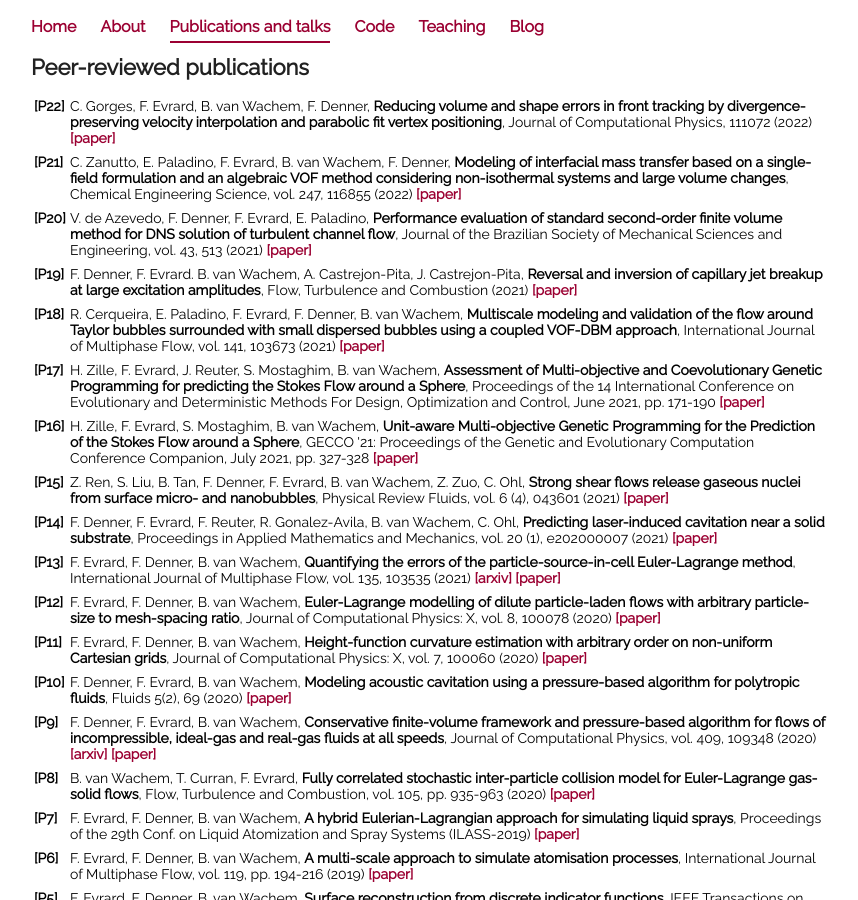
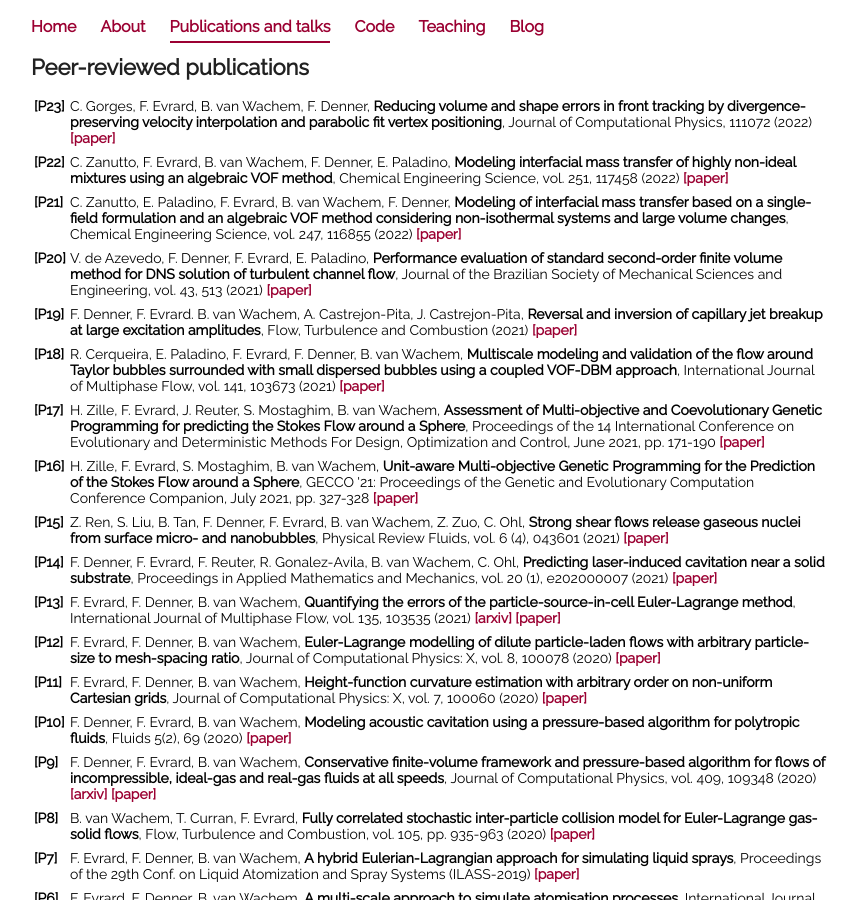
Before and after one commit to fabienevrard/fabienevrard.github.io, a Jekyll site: the page built from publications/index.html, in a window 1280 px wide and 900 px high. Shown: the whole window, without its empty margins (209-1067 px from the left). Built offline with Jekyll 4.4.1, drawn with Linux system fonts in a browser that asks for light colours.

Commit message:
Update index.html

```diff
--- a/publications/index.html
+++ b/publications/index.html
@@ -9,8 +9,13 @@ title: Publications and talks
 		 <col width=4%>
 		 <col width=95%>
 		 <tr>
-		 	 <td><b>[P22]</b></td>
+		 	 <td><b>[P23]</b></td>
 			 <td>C. Gorges, F. Evrard, B. van Wachem, F. Denner, <b>Reducing volume and shape errors in front tracking by divergence-preserving velocity interpolation and parabolic fit vertex positioning</b>, Journal of Computational Physics, 111072 (2022) <b><a href="https://doi.org/10.1016/j.jcp.2022.111072">[paper]</a></b></td>
+		 </tr>
+		 <tr><td></td><td></td></tr>
+		 <tr>
+		 	<td><b>[P22]</b></td>
+			 <td>C. Zanutto, F. Evrard, B. van Wachem, F. Denner, E. Paladino, <b>Modeling interfacial mass transfer of highly non-ideal mixtures using an algebraic VOF method</b>, Chemical Engineering Science, vol. 251, 117458 (2022) <b><a href="https://doi.org/10.1016/j.ces.2022.117458">[paper]</a></b></td>
 		 </tr>
 		 <tr><td></td><td></td></tr>
 		 <tr>
```
